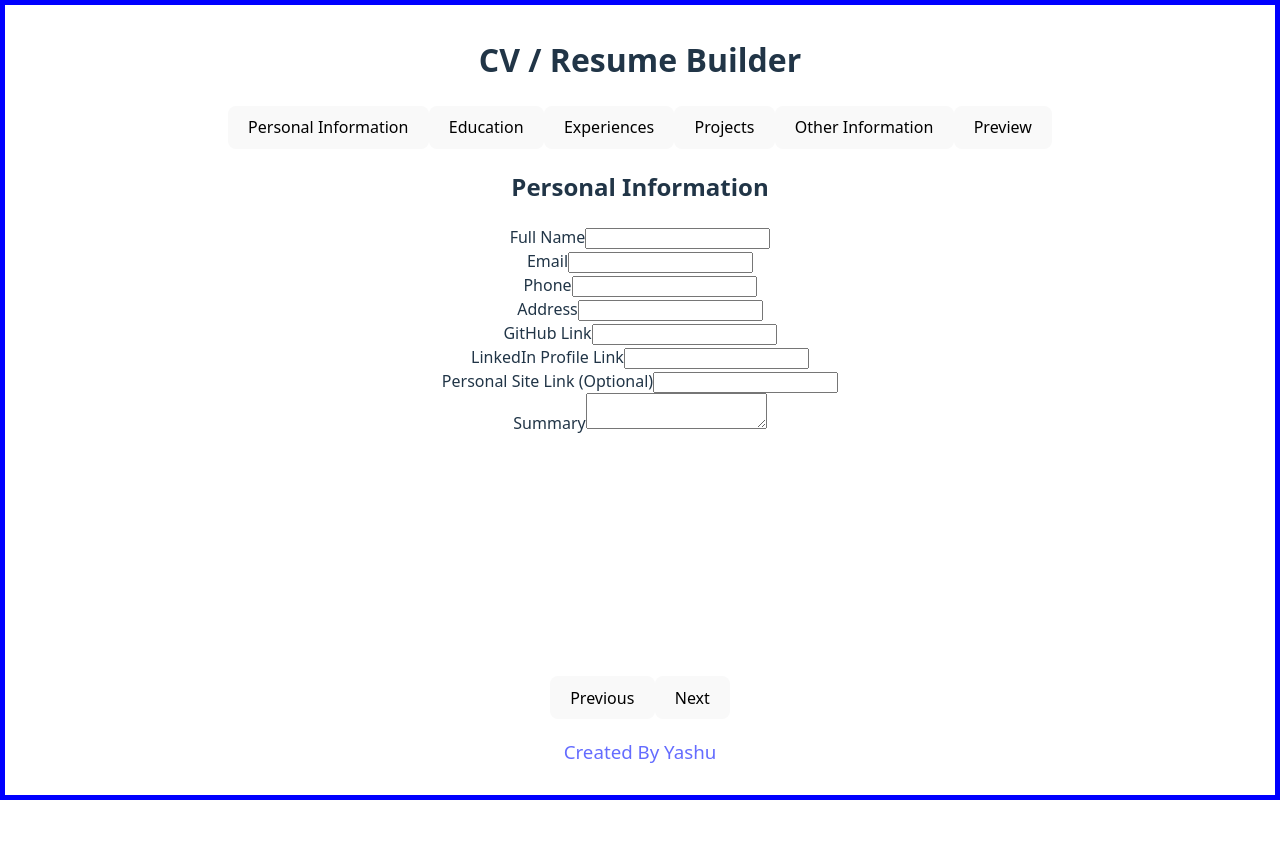
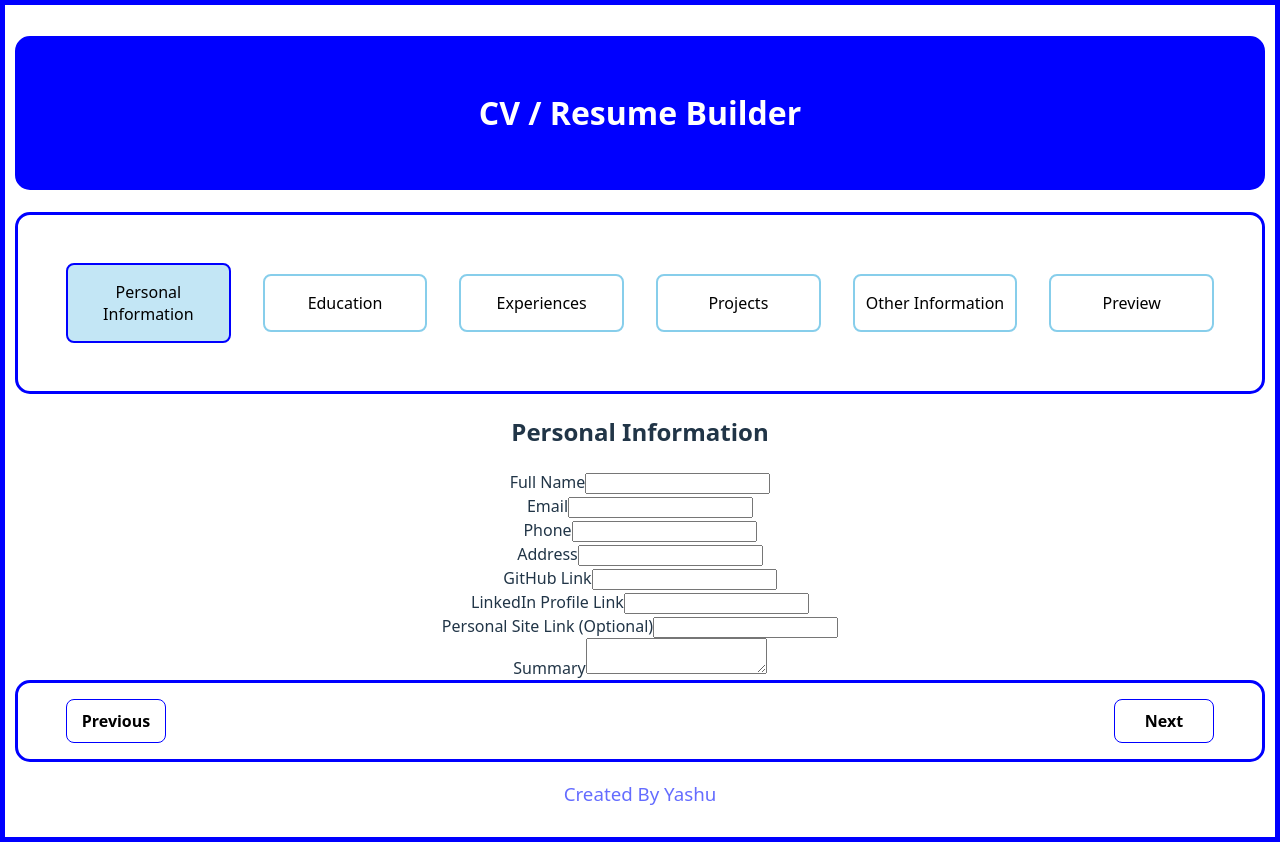
Before and after one commit to yashu483/odin-cv-application, a React (Vite) app: page / in a window 1280 px wide. Before the commit the page ends 800 px from the top, so only its background shows below. Built offline with nearby package versions, Linux system fonts and the light colour scheme.

Commit message:
style: style header and footer

```diff
--- a/src/App.jsx
+++ b/src/App.jsx
@@ -1,5 +1,6 @@
 import Body from "./components/Body";
 import "./styles/Body.css";
+import "./styles/PersonalInfo.css";
 import "./App.css";
 
 function App() {
--- a/src/components/PersonalInfo.jsx
+++ b/src/components/PersonalInfo.jsx
@@ -7,7 +7,7 @@ function PersonalInfo({ personalData, setPersonalData }) {
     });
   }
   return (
-    <div>
+    <div className="personal-info">
       <h2>Personal Information</h2>
       <form>
         <div>
--- a/src/index.css
+++ b/src/index.css
@@ -42,7 +42,7 @@ button:hover {
 }
 button:focus,
 button:focus-visible {
-  outline: 4px auto -webkit-focus-ring-color;
+  outline: 4px auto blue;
 }
 
 @media (prefers-color-scheme: light) {
--- a/src/styles/Body.css
+++ b/src/styles/Body.css
@@ -18,13 +18,63 @@ body {
   padding: 10px;
   display: flex;
   flex-direction: column;
+  align-items: center;
   margin: 0;
 }
 header {
   text-align: center;
+  max-width: 1350px;
+  width: 100%;
+}
+
+header > h1 {
+  border: 5px solid blue;
+  border-radius: 15px;
+  padding: 3rem 0;
+  background-color: blue;
+  color: white;
+}
+header > nav {
+  display: flex;
+  align-items: center;
+  justify-content: space-evenly;
+  border: 3px solid blue;
+  border-radius: 15px;
+  padding: 3rem 3rem;
+  gap: 2rem;
+}
+.selected-section-button {
+  border: 2px solid rgb(0, 0, 255) !important ;
+  background-color: rgb(135, 206, 235, 0.5);
+}
+header > nav > button {
+  padding: 1rem 10px;
+  border: 2px solid skyblue;
+  flex: 1;
+  background-color: white;
+  font-weight: 500;
 }
 footer {
+  max-width: 1350px;
+  width: 100%;
   text-align: center;
+}
+footer > nav {
+  display: flex;
+  align-items: center;
+  justify-content: space-between;
+  border: 3px solid blue;
+  border-radius: 15px;
+  padding: 1rem 3rem;
+  gap: 2rem;
+}
+
+footer > nav > button {
+  padding: 10px;
+  min-width: 100px;
+  border: 1px solid blue;
+  background-color: white;
+  font-weight: 600;
 }
 main {
   flex: 1;
--- /dev/null
+++ b/src/styles/PersonalInfo.css
@@ -0,0 +1,4 @@
+.personal-info {
+  max-width: 1350px;
+  width: 100%;
+}
```
